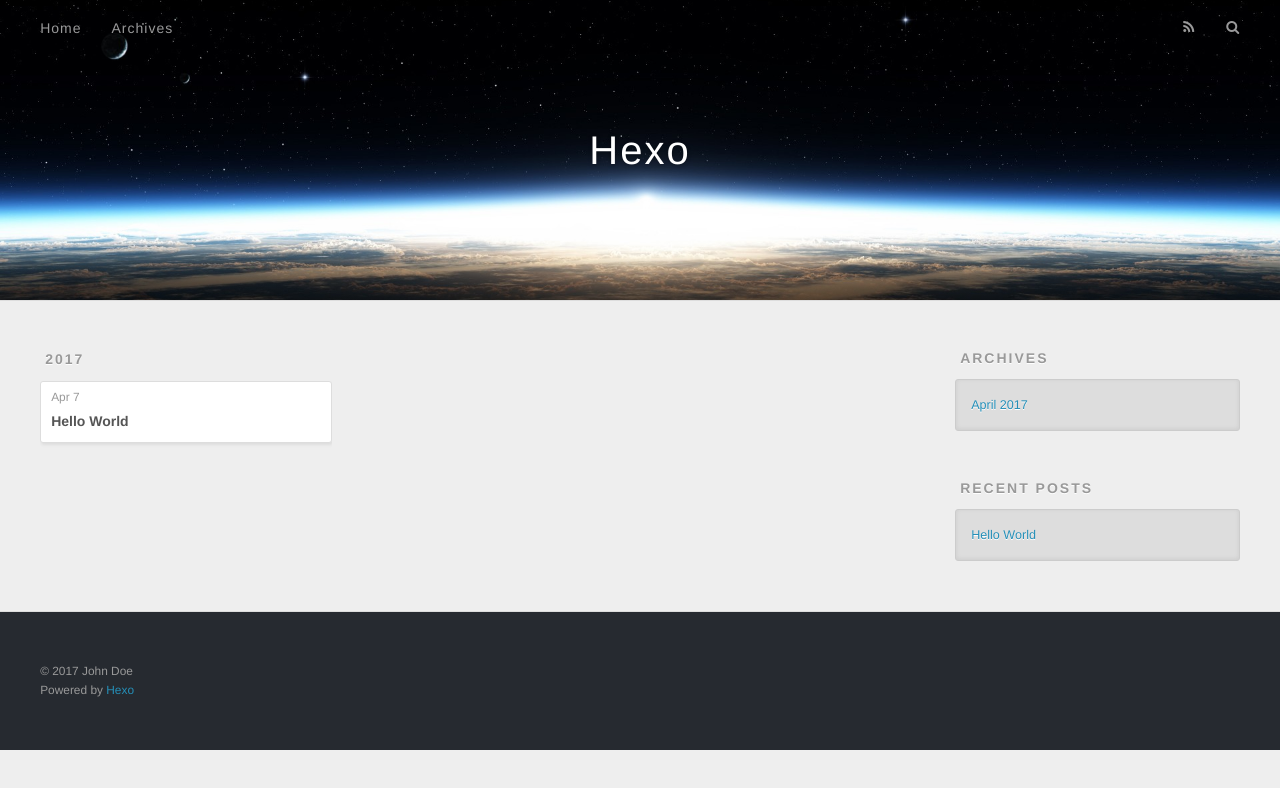
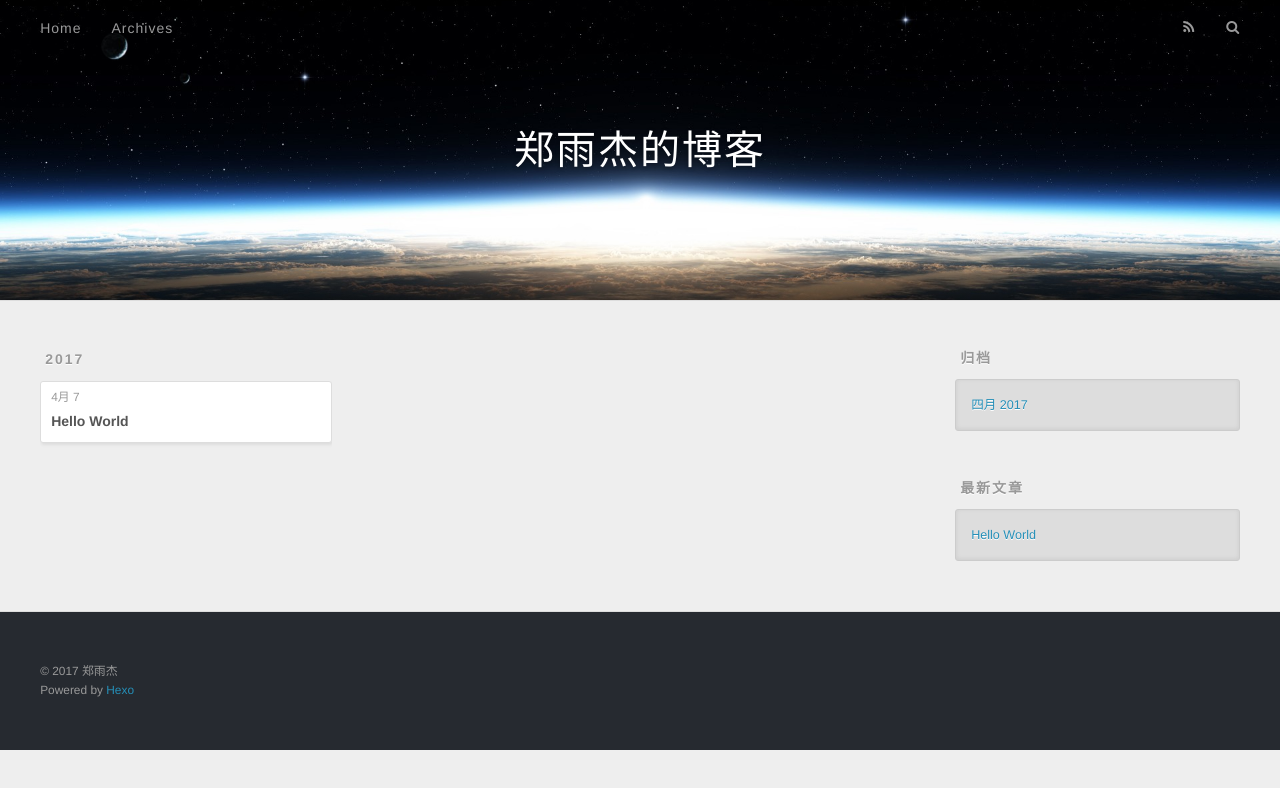
Before and after one commit to yujie-zheng/yujie-zheng.github.io, a plain HTML site: page archives/index.html in a window 1280 px wide. Drawn offline with nearby package versions, Linux system fonts and the light colour scheme.

Commit message:
Site updated: 2017-04-07 18:48:29

```diff
--- a/archives/index.html
+++ b/archives/index.html
@@ -3,16 +3,16 @@
 <head>
   <meta charset="utf-8">
 
-  <title>Archives | Hexo</title>
+  <title>归档 | 郑雨杰的博客</title>
   <meta name="viewport" content="width=device-width, initial-scale=1, maximum-scale=1">
   <meta property="og:type" content="website">
-<meta property="og:title" content="Hexo">
+<meta property="og:title" content="郑雨杰的博客">
 <meta property="og:url" content="http://yoursite.com/archives/index.html">
-<meta property="og:site_name" content="Hexo">
+<meta property="og:site_name" content="郑雨杰的博客">
 <meta name="twitter:card" content="summary">
-<meta name="twitter:title" content="Hexo">
+<meta name="twitter:title" content="郑雨杰的博客">
 
-    <link rel="alternate" href="/atom.xml" title="Hexo" type="application/atom+xml">
+    <link rel="alternate" href="/atom.xml" title="郑雨杰的博客" type="application/atom+xml">
 
 
     <link rel="icon" href="/favicon.png">
@@ -33,7 +33,7 @@
   <div id="header-outer" class="outer">
     <div id="header-title" class="inner">
       <h1 id="logo-wrap">
-        <a href="/" id="logo">Hexo</a>
+        <a href="/" id="logo">郑雨杰的博客</a>
       </h1>
 
     </div>
@@ -50,7 +50,7 @@
 
           <a id="nav-rss-link" class="nav-icon" href="/atom.xml" title="RSS Feed"></a>
 
-        <a id="nav-search-btn" class="nav-icon" title="Search"></a>
+        <a id="nav-search-btn" class="nav-icon" title="搜索"></a>
       </nav>
       <div id="search-form-wrap">
         <form action="//google.com/search" method="get" accept-charset="UTF-8" class="search-form"><input type="search" name="q" class="search-form-input" placeholder="Search"><button type="submit" class="search-form-submit">&#xF002;</button><input type="hidden" name="sitesearch" value="http://yoursite.com"></form>
@@ -76,7 +76,7 @@
   <div class="archive-article-inner">
     <header class="archive-article-header">
       <a href="/2017/04/07/hello-world/" class="archive-article-date">
-  <time datetime="2017-04-07T09:07:39.861Z" itemprop="datePublished">Apr 7</time>
+  <time datetime="2017-04-07T09:07:39.861Z" itemprop="datePublished">4月 7</time>
 </a>
 
 
@@ -107,9 +107,9 @@
 
 
   <div class="widget-wrap">
-    <h3 class="widget-title">Archives</h3>
+    <h3 class="widget-title">归档</h3>
     <div class="widget">
-      <ul class="archive-list"><li class="archive-list-item"><a class="archive-list-link" href="/archives/2017/04/">April 2017</a></li></ul>
+      <ul class="archive-list"><li class="archive-list-item"><a class="archive-list-link" href="/archives/2017/04/">四月 2017</a></li></ul>
     </div>
   </div>
 
@@ -117,7 +117,7 @@
 
 
   <div class="widget-wrap">
-    <h3 class="widget-title">Recent Posts</h3>
+    <h3 class="widget-title">最新文章</h3>
     <div class="widget">
       <ul>
 
@@ -137,7 +137,7 @@
 
   <div class="outer">
     <div id="footer-info" class="inner">
-      &copy; 2017 John Doe<br>
+      &copy; 2017 郑雨杰<br>
       Powered by <a href="http://hexo.io/" target="_blank">Hexo</a>
     </div>
   </div>
```
Also changed, not shown: 2017/04/07/hello-world/index.html (+10 -10 lines), archives/2017/04/index.html (+12 -12 lines), archives/2017/index.html (+12 -12 lines), index.html (+12 -12 lines).
